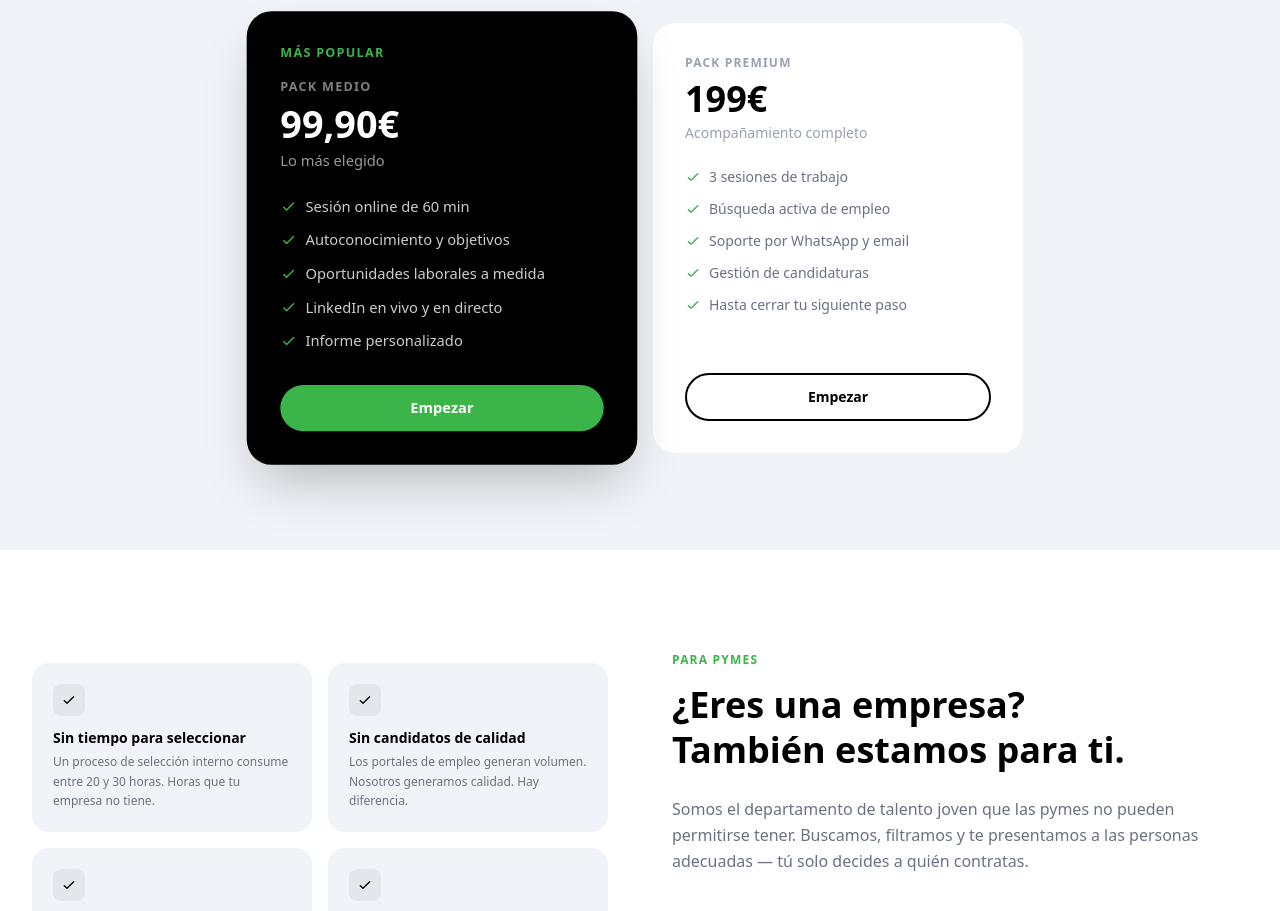
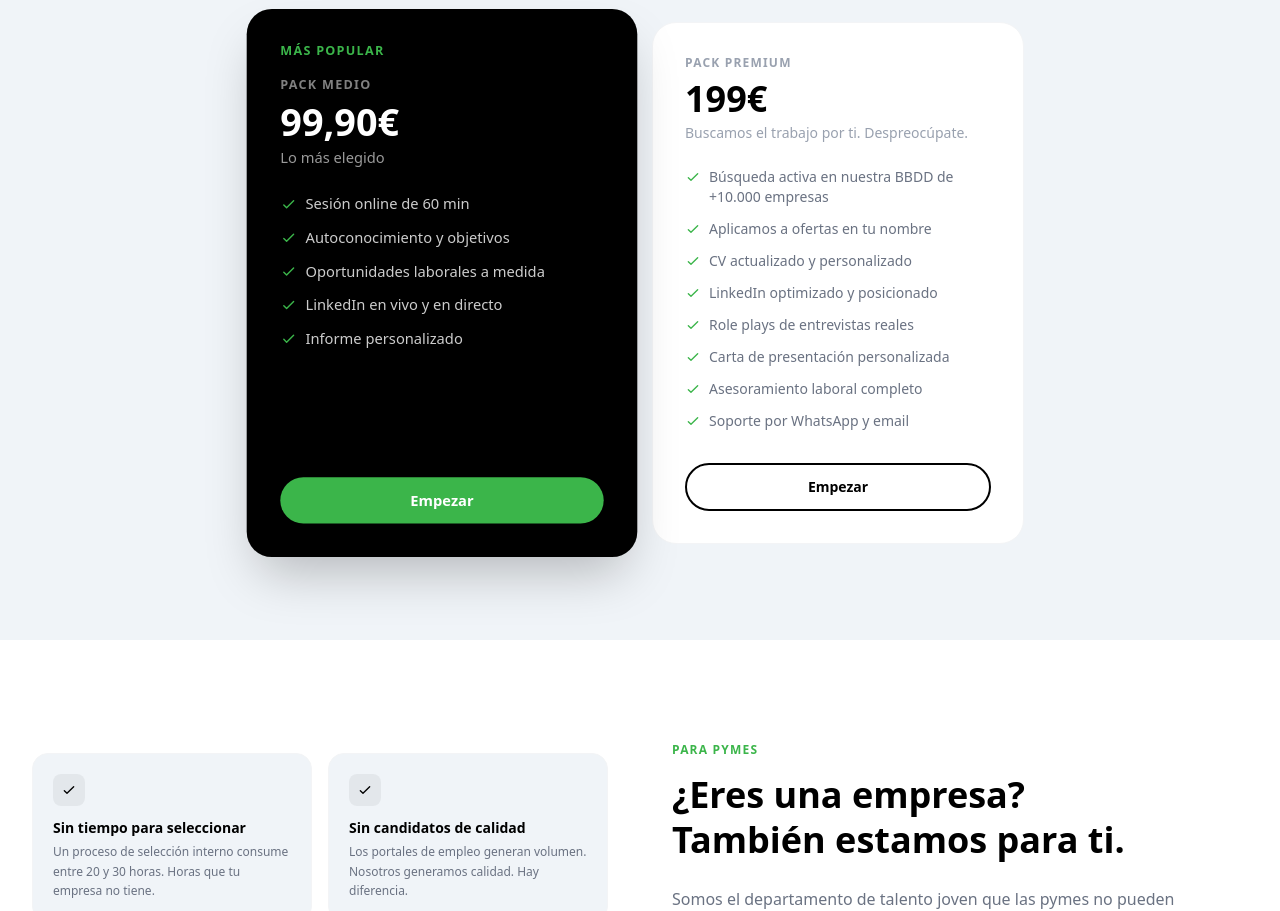
Before and after one commit to Job2Jump/job2jump-web, a Next.js app: page / in a window 1280 px wide. Shown: the part 2080-2991 px from the top of the page. Built offline with nearby package versions, Linux system fonts and the light colour scheme.

Commit message:
Actualiza Pack Premium con descripción completa y lista de servicios detallada
Co-Authored-By: Claude Sonnet 4.6 <noreply@anthropic.com>

```diff
--- a/app/page.js
+++ b/app/page.js
@@ -173,8 +173,17 @@ export default function Home() {
               {
                 nombre: "Pack Premium",
                 precio: "199€",
-                desc: "Acompañamiento completo",
-                items: ["3 sesiones de trabajo", "Búsqueda activa de empleo", "Soporte por WhatsApp y email", "Gestión de candidaturas", "Hasta cerrar tu siguiente paso"],
+                desc: "Buscamos el trabajo por ti. Despreocúpate.",
+                items: [
+                  "Búsqueda activa en nuestra BBDD de +10.000 empresas",
+                  "Aplicamos a ofertas en tu nombre",
+                  "CV actualizado y personalizado",
+                  "LinkedIn optimizado y posicionado",
+                  "Role plays de entrevistas reales",
+                  "Carta de presentación personalizada",
+                  "Asesoramiento laboral completo",
+                  "Soporte por WhatsApp y email",
+                ],
                 href: "/practicas",
                 destacado: false,
               },
```
